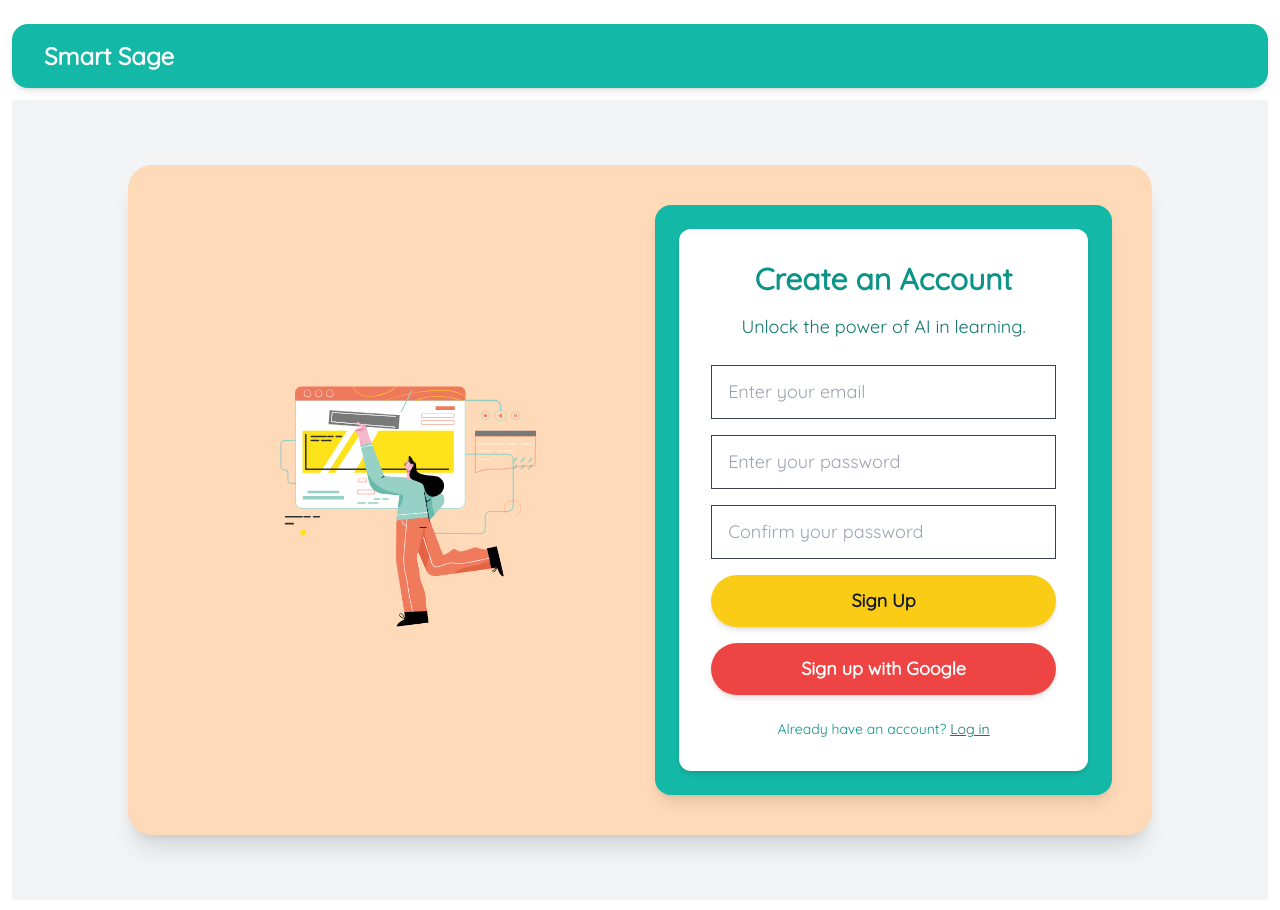
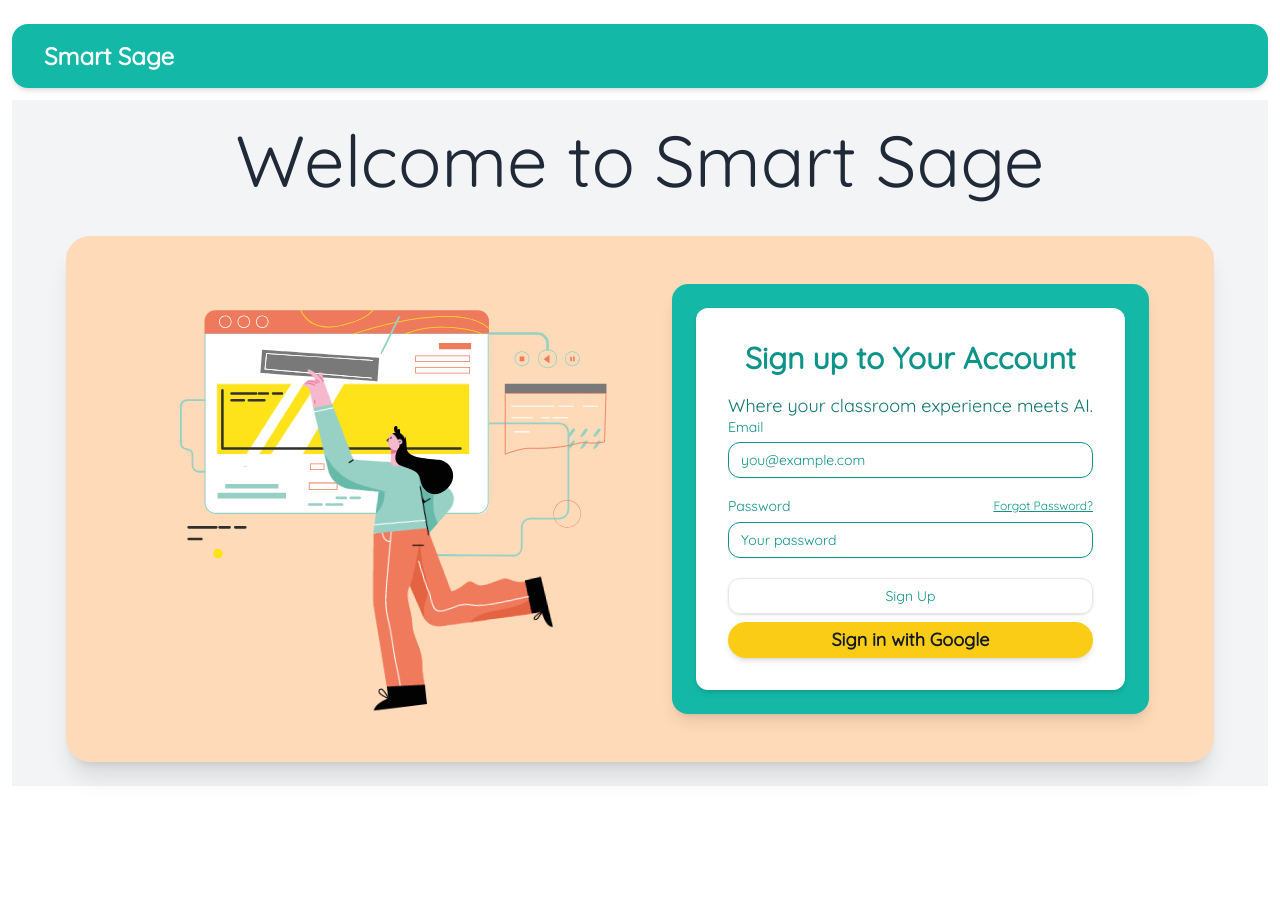
Before and after one commit to prad-human-007/smartsage, a Next.js app: page /signup in a window 1280 px wide. After the commit the page ends 800 px from the top, so only its background shows below. Built offline with nearby package versions, Linux system fonts and the light colour scheme; a web font is replaced by a local one.

Commit message:
Sign Up and Sign In page

```diff
--- a/package.json
+++ b/package.json
@@ -22,11 +22,14 @@
     "lucide-react": "^0.475.0",
     "next": "14.2.22",
     "openai": "^4.85.4",
+    "pdfjs-dist": "^5.0.375",
     "react": "^18",
     "react-dom": "^18",
     "react-markdown": "^10.0.0",
     "tailwind-merge": "^3.0.1",
     "tailwindcss-animate": "^1.0.7",
+    "turndown": "^7.2.0",
+    "uuid": "^11.1.0",
     "zustand": "^5.0.3"
   },
   "devDependencies": {
--- a/src/app/(auth-pages)/login/page.tsx
+++ b/src/app/(auth-pages)/login/page.tsx
@@ -1,37 +1,21 @@
-"use client";
+'use client'
 
 import dynamic from "next/dynamic";
+import { useSearchParams } from "next/navigation";
 import Link from "next/link";
-import { useState } from "react";
-import { useRouter } from "next/navigation";
 const Lottie = dynamic(() => import("lottie-react"), { ssr: false });
 import educationAnimation from "@/animations/login-img.json"; // Ensure the correct file path
+import { FormMessage, Message } from "@/components/auth/form-message";
+import { SubmitButton } from "@/components/auth/submit-button";
+import { Label } from "@/components/ui/label";
+import { Input } from "@/components/ui/input";
+import { signInAction, signInwithOAuthAction } from "@/app/actions";
+import { Button } from "@/components/ui/button";
 
-const CustomButton = ({ text, onClick }: { text: string; onClick: () => void }) => {
-  return (
-    <button
-      onClick={onClick}
-      className="px-6 py-3 bg-yellow-400 text-gray-900 font-semibold rounded-full text-lg shadow-md hover:bg-yellow-500 transition-all w-full"
-    >
-      {text}
-    </button>
-  );
-};
 
 export default function LoginPage() {
-  const router = useRouter();
-  const [email, setEmail] = useState("");
-  const [password, setPassword] = useState("");
-
-  const handleLogin = () => {
-    console.log("Logging in with:", email, password);
-    // Add authentication logic here
-  };
-
-  const handleGoogleLogin = () => {
-    console.log("Google Sign-In triggered");
-    // Add Google authentication logic here
-  };
+  const searchParams = useSearchParams();
+  const message = searchParams.get("message") || "";
 
   return (
     <div className="flex flex-col items-center justify-center bg-gray-100 p-6">
@@ -46,52 +30,49 @@
         </div>
 
         {/* Right Side: Login Section */}
-        <div className="bg-teal-500 p-6 rounded-2xl shadow-lg w-full md:w-1/2">
+        <div className="flex bg-teal-500 p-6 rounded-2xl shadow-lg  items-center justify-center">
 
           {/* White Card Inside Teal Card */}
-          <div className="bg-white p-8 rounded-xl shadow-md text-teal-600 text-lg">
+          <div className="bg-white p-8 rounded-xl shadow-md text-teal-600 text-lg max-w-lg ">
             <h2 className="text-3xl font-semibold mb-4 text-center">Login to Your Account</h2>
             <p className="text-lg text-teal-700 text-center">
               Where your classroom experience meets AI.
             </p>
-
-            {/* Email & Password Input Fields */}
-            <div className="mt-6 flex flex-col gap-4 w-full max-w-sm mx-auto">
-              <input
-                type="email"
-                placeholder="Enter your email"
-                value={email}
-                onChange={(e) => setEmail(e.target.value)}
-                className="px-4 py-3 border rounded-lg w-full text-gray-700 focus:outline-none focus:ring-2 focus:ring-teal-400"
-              />
-              <input
-                type="password"
-                placeholder="Enter your password"
-                value={password}
-                onChange={(e) => setPassword(e.target.value)}
-                className="px-4 py-3 border rounded-lg w-full text-gray-700 focus:outline-none focus:ring-2 focus:ring-teal-400"
-              />
-
-              {/* Login Button */}
-              <CustomButton text="Login" onClick={handleLogin} />
-
-              {/* Google Sign-In Button */}
-              <button
-                onClick={handleGoogleLogin}
-                className="px-6 py-3 bg-red-500 text-white font-semibold rounded-full text-lg shadow-md hover:bg-red-600 transition-all w-full flex items-center justify-center gap-2"
-              >
-
-                Sign in with Google
-              </button>
-            </div>
-
-            {/* Sign Up Option */}
-            <p className="mt-6 text-sm text-teal-600 text-center">
-              Don&apos;t have an account?{" "}
-              <Link href="/signup" className="text-teal-700 underline font-medium">
-                Sign up
-              </Link>
-            </p>
+            <form className="flex-1 flex flex-col min-w-64">
+                <div className="flex flex-col gap-2 [&>input]:mb-3">
+                    <Label htmlFor="email">Email</Label>
+                    <Input
+                    className="rounded-xl"
+                    name="email" placeholder="you@example.com" required />
+                    <div className="flex justify-between items-center">
+                    <Label htmlFor="password">Password</Label>
+                    <Link
+                        className="text-xs text-foreground underline"
+                        href="/forgot-password"
+                    >
+                        Forgot Password?
+                    </Link>
+                    </div>
+                    <Input
+                    className="rounded-xl"
+                    type="password"
+                    name="password"
+                    placeholder="Your password"
+                    required
+                    />
+                    <SubmitButton
+                    className="border border-gray-200 rounded-xl"
+                    pendingText="Signing In..." formAction={signInAction}>
+                    Sign in
+                    </SubmitButton>
+                    <FormMessage message={message} />
+                </div>
+                </form>
+                <form>
+                    <Button
+                      className="px-6 py-3 bg-yellow-400 text-gray-900 font-semibold rounded-full text-lg shadow-md hover:bg-yellow-500 transition-all w-full"
+                      formAction={signInwithOAuthAction} >Sign in with Google</Button>
+                </form>
           </div>
 
         </div>
--- a/src/app/(auth-pages)/signup/page.tsx
+++ b/src/app/(auth-pages)/signup/page.tsx
@@ -1,110 +1,78 @@
-"use client";
+'use client'
 
 import dynamic from "next/dynamic";
+import { useSearchParams } from "next/navigation";
 import Link from "next/link";
-import { useState } from "react";
-import { useRouter } from "next/navigation";
+const Lottie = dynamic(() => import("lottie-react"), { ssr: false });
+import educationAnimation from "@/animations/login-img.json"; // Ensure the correct file path
+import { FormMessage, Message } from "@/components/auth/form-message";
+import { SubmitButton } from "@/components/auth/submit-button";
+import { Label } from "@/components/ui/label";
+import { Input } from "@/components/ui/input";
+import { signUpAction, signInwithOAuthAction } from "@/app/actions";
+import { Button } from "@/components/ui/button";
 
-const Lottie = dynamic(() => import("lottie-react"), { ssr: false });
-import educationAnimation from "@/animations/login-img.json"; // Ensure correct path
 
-const CustomButton = ({ text, onClick }: { text: string; onClick: () => void }) => {
-  return (
-    <button
-      onClick={onClick}
-      className="px-6 py-3 bg-yellow-400 text-gray-900 font-semibold rounded-full text-lg shadow-md hover:bg-yellow-500 transition-all w-full"
-    >
-      {text}
-    </button>
-  );
-};
-
-export default function SignupPage() {
-  const router = useRouter();
-  const [email, setEmail] = useState("");
-  const [password, setPassword] = useState("");
-  const [confirmPassword, setConfirmPassword] = useState("");
-  const [error, setError] = useState("");
-
-  const handleSignup = () => {
-    if (password !== confirmPassword) {
-      setError("Passwords do not match!");
-      return;
-    }
-    console.log("Signing up with:", email, password);
-    // Add sign-up logic here
-  };
-
-  const handleGoogleSignup = () => {
-    console.log("Google Sign-Up triggered");
-    // Add Google authentication logic here
-  };
+export default function SignUpPage() {
+  const searchParams = useSearchParams();
+  const message = searchParams.get("message") || "";
 
   return (
-    <div className="h-screen flex items-center justify-center bg-gray-100 p-6">
-      <div className="bg-[#FFDAB9] p-10 rounded-3xl shadow-xl flex flex-col md:flex-row items-center gap-8 w-[95%] max-w-5xl mx-auto">
+    <div className="flex flex-col items-center justify-center bg-gray-100 p-6">
+      <h1 className="text-7xl text-gray-800 mb-10 text-center">Welcome to Smart Sage</h1>
+
+      {/* Peach Card Covering Almost Entire Width */}
+      <div className="bg-[#FFDAB9] p-10 rounded-3xl shadow-xl flex flex-col md:flex-row items-center gap-8 w-[95%] mx-auto">
 
         {/* Left Side: Lottie Animation */}
-        <div className="w-full md:w-1/2 flex justify-center">
-          <Lottie animationData={educationAnimation} loop={true} className="w-full max-w-xs" />
+        <div className="w-full md:w-1/2">
+          <Lottie animationData={educationAnimation} loop={true} className="w-full h-auto" />
         </div>
 
-        {/* Right Side: Signup Section */}
-        <div className="bg-teal-500 p-6 rounded-2xl shadow-lg w-full md:w-1/2">
+        {/* Right Side: Login Section */}
+        <div className="flex bg-teal-500 p-6 rounded-2xl shadow-lg  items-center justify-center">
 
           {/* White Card Inside Teal Card */}
-          <div className="bg-white p-8 rounded-xl shadow-md text-teal-600 text-lg">
-            <h2 className="text-3xl font-semibold mb-4 text-center">Create an Account</h2>
+          <div className="bg-white p-8 rounded-xl shadow-md text-teal-600 text-lg max-w-lg ">
+            <h2 className="text-3xl font-semibold mb-4 text-center">Sign up to Your Account</h2>
             <p className="text-lg text-teal-700 text-center">
-              Unlock the power of AI in learning.
+              Where your classroom experience meets AI.
             </p>
-
-            {/* Input Fields */}
-            <div className="mt-6 flex flex-col gap-4 w-full max-w-sm mx-auto">
-              <input
-                type="email"
-                placeholder="Enter your email"
-                value={email}
-                onChange={(e) => setEmail(e.target.value)}
-                className="px-4 py-3 border rounded-lg w-full text-gray-700 focus:outline-none focus:ring-2 focus:ring-teal-400"
-              />
-              <input
-                type="password"
-                placeholder="Enter your password"
-                value={password}
-                onChange={(e) => setPassword(e.target.value)}
-                className="px-4 py-3 border rounded-lg w-full text-gray-700 focus:outline-none focus:ring-2 focus:ring-teal-400"
-              />
-              <input
-                type="password"
-                placeholder="Confirm your password"
-                value={confirmPassword}
-                onChange={(e) => setConfirmPassword(e.target.value)}
-                className="px-4 py-3 border rounded-lg w-full text-gray-700 focus:outline-none focus:ring-2 focus:ring-teal-400"
-              />
-
-              {/* Error Message */}
-              {error && <p className="text-red-600 text-sm">{error}</p>}
-
-              {/* Signup Button */}
-              <CustomButton text="Sign Up" onClick={handleSignup} />
-
-              {/* Google Sign-Up Button */}
-              <button
-                onClick={handleGoogleSignup}
-                className="px-6 py-3 bg-red-500 text-white font-semibold rounded-full text-lg shadow-md hover:bg-red-600 transition-all w-full flex items-center justify-center gap-2"
-              >
-                Sign up with Google
-              </button>
-            </div>
-
-            {/* Login Option */}
-            <p className="mt-6 text-sm text-teal-600 text-center">
-              Already have an account?{" "}
-              <Link href="/login" className="text-teal-700 underline font-medium">
-                Log in
-              </Link>
-            </p>
+            <form className="flex-1 flex flex-col min-w-64">
+                <div className="flex flex-col gap-2 [&>input]:mb-3">
+                    <Label htmlFor="email">Email</Label>
+                    <Input
+                    className="rounded-xl"
+                    name="email" placeholder="you@example.com" required />
+                    <div className="flex justify-between items-center">
+                    <Label htmlFor="password">Password</Label>
+                    <Link
+                        className="text-xs text-foreground underline"
+                        href="/forgot-password"
+                    >
+                        Forgot Password?
+                    </Link>
+                    </div>
+                    <Input
+                    className="rounded-xl"
+                    type="password"
+                    name="password"
+                    placeholder="Your password"
+                    required
+                    />
+                    <SubmitButton
+                    className="border border-gray-200 rounded-xl"
+                    pendingText="Signing In..." formAction={signUpAction}>
+                    Sign Up
+                    </SubmitButton>
+                    <FormMessage message={message} />
+                </div>
+                </form>
+                <form>
+                    <Button
+                      className="px-6 py-3 bg-yellow-400 text-gray-900 font-semibold rounded-full text-lg shadow-md hover:bg-yellow-500 transition-all w-full"
+                      formAction={signInwithOAuthAction} >Sign in with Google</Button>
+                </form>
           </div>
 
         </div>
--- a/src/app/api/chat-reply/route.ts
+++ b/src/app/api/chat-reply/route.ts
@@ -1,7 +1,5 @@
 import { NextResponse } from "next/server";
 import { GoogleGenerativeAI } from "@google/generative-ai";
-
-
 
 
 export async function POST(request: Request) {
--- /dev/null
+++ b/src/components/ui/button.tsx
@@ -0,0 +1,57 @@
+import * as React from "react"
+import { Slot } from "@radix-ui/react-slot"
+import { cva, type VariantProps } from "class-variance-authority"
+
+import { cn } from "@/lib/utils"
+
+const buttonVariants = cva(
+  "inline-flex items-center justify-center gap-2 whitespace-nowrap rounded-md text-sm font-medium transition-colors focus-visible:outline-none focus-visible:ring-1 focus-visible:ring-ring disabled:pointer-events-none disabled:opacity-50 [&_svg]:pointer-events-none [&_svg]:size-4 [&_svg]:shrink-0",
+  {
+    variants: {
+      variant: {
+        default:
+          "bg-primary text-primary-foreground shadow hover:bg-primary/90",
+        destructive:
+          "bg-destructive text-destructive-foreground shadow-sm hover:bg-destructive/90",
+        outline:
+          "border border-input bg-background shadow-sm hover:bg-accent hover:text-accent-foreground",
+        secondary:
+          "bg-secondary text-secondary-foreground shadow-sm hover:bg-secondary/80",
+        ghost: "hover:bg-accent hover:text-accent-foreground",
+        link: "text-primary underline-offset-4 hover:underline",
+      },
+      size: {
+        default: "h-9 px-4 py-2",
+        sm: "h-8 rounded-md px-3 text-xs",
+        lg: "h-10 rounded-md px-8",
+        icon: "h-9 w-9",
+      },
+    },
+    defaultVariants: {
+      variant: "default",
+      size: "default",
+    },
+  }
+)
+
+export interface ButtonProps
+  extends React.ButtonHTMLAttributes<HTMLButtonElement>,
+    VariantProps<typeof buttonVariants> {
+  asChild?: boolean
+}
+
+const Button = React.forwardRef<HTMLButtonElement, ButtonProps>(
+  ({ className, variant, size, asChild = false, ...props }, ref) => {
+    const Comp = asChild ? Slot : "button"
+    return (
+      <Comp
+        className={cn(buttonVariants({ variant, size, className }))}
+        ref={ref}
+        {...props}
+      />
+    )
+  }
+)
+Button.displayName = "Button"
+
+export { Button, buttonVariants }
--- /dev/null
+++ b/src/components/ui/input.tsx
@@ -0,0 +1,22 @@
+import * as React from "react"
+
+import { cn } from "@/lib/utils"
+
+const Input = React.forwardRef<HTMLInputElement, React.ComponentProps<"input">>(
+  ({ className, type, ...props }, ref) => {
+    return (
+      <input
+        type={type}
+        className={cn(
+          "flex h-9 w-full rounded-md border border-input bg-transparent px-3 py-1 text-base shadow-sm transition-colors file:border-0 file:bg-transparent file:text-sm file:font-medium file:text-foreground placeholder:text-muted-foreground focus-visible:outline-none focus-visible:ring-1 focus-visible:ring-ring disabled:cursor-not-allowed disabled:opacity-50 md:text-sm",
+          className
+        )}
+        ref={ref}
+        {...props}
+      />
+    )
+  }
+)
+Input.displayName = "Input"
+
+export { Input }
--- /dev/null
+++ b/src/components/ui/label.tsx
@@ -0,0 +1,26 @@
+"use client"
+
+import * as React from "react"
+import * as LabelPrimitive from "@radix-ui/react-label"
+import { cva, type VariantProps } from "class-variance-authority"
+
+import { cn } from "@/lib/utils"
+
+const labelVariants = cva(
+  "text-sm font-medium leading-none peer-disabled:cursor-not-allowed peer-disabled:opacity-70"
+)
+
+const Label = React.forwardRef<
+  React.ElementRef<typeof LabelPrimitive.Root>,
+  React.ComponentPropsWithoutRef<typeof LabelPrimitive.Root> &
+    VariantProps<typeof labelVariants>
+>(({ className, ...props }, ref) => (
+  <LabelPrimitive.Root
+    ref={ref}
+    className={cn(labelVariants(), className)}
+    {...props}
+  />
+))
+Label.displayName = LabelPrimitive.Root.displayName
+
+export { Label }
```
Also changed, not shown: src/components/auth/form-message.tsx (+3 -13 lines), src/app/auth/callback/route.ts (renamed from src/app/(auth)/callback/route.ts), 1 other file (tests, documents, lock files or other folders).
